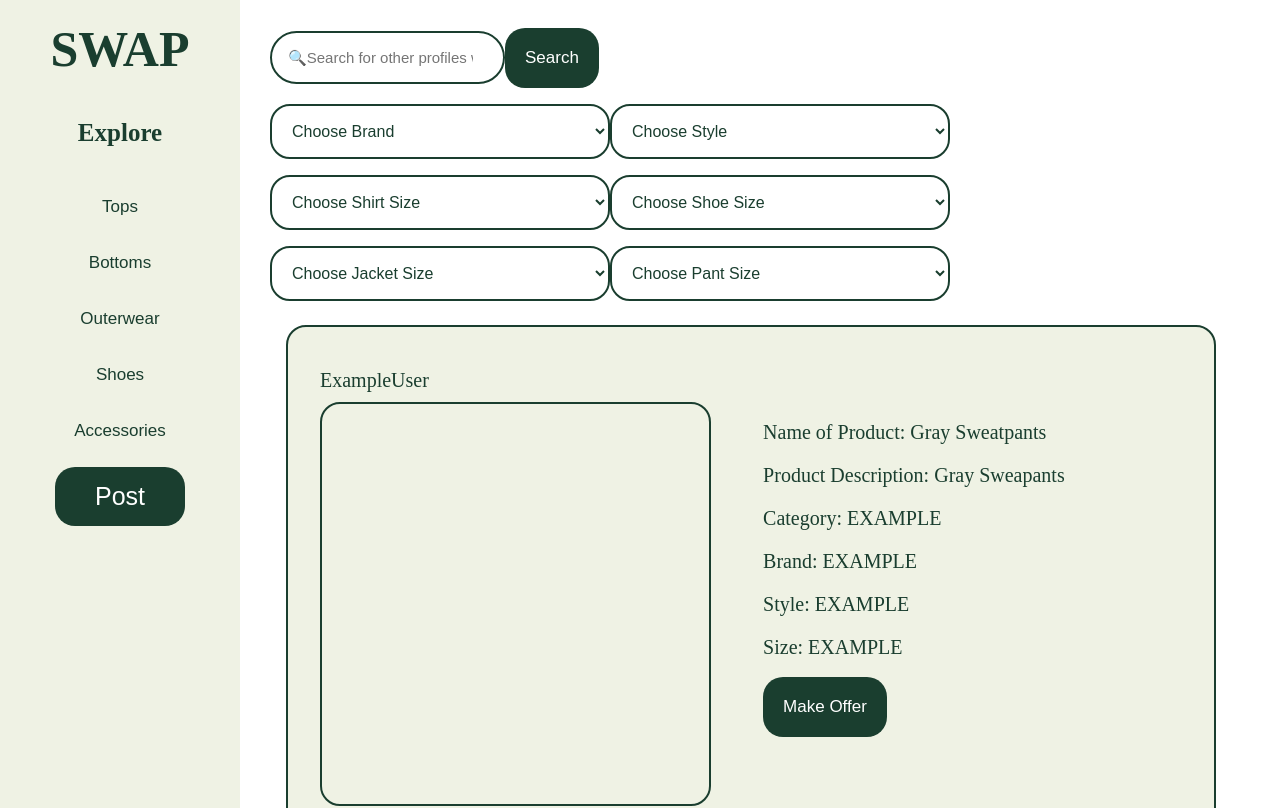
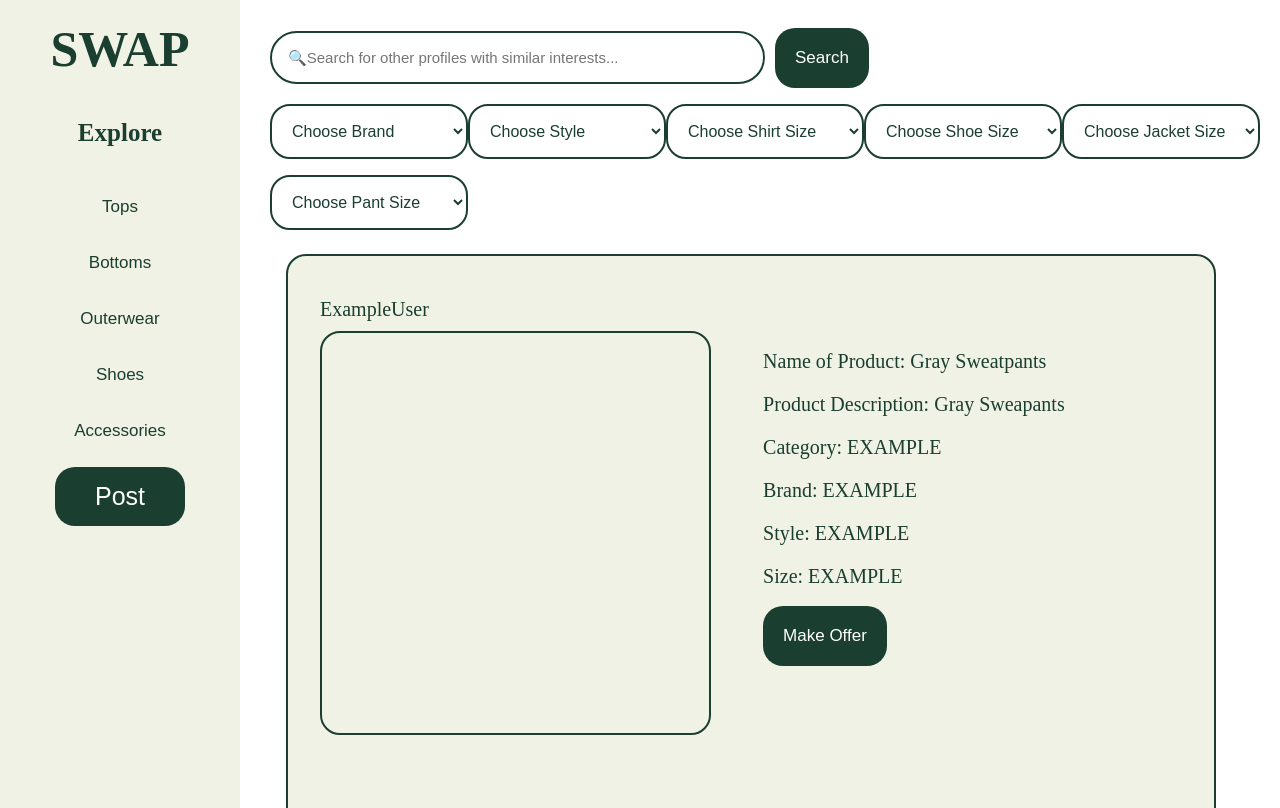
Before and after one commit to isba1/SWAP, a React (Create React App) app in the folder client/: page /home in a window 1280 px wide. Shown: the top 808 px of the page. Built offline with nearby package versions, Linux system fonts and the light colour scheme.

Commit message:
Added some styling

```diff
--- a/client/src/Home/components/Homebar.js
+++ b/client/src/Home/components/Homebar.js
@@ -58,15 +58,16 @@ function HomeBar() {
   return (
       <div>
         <header>
-          <div className="search-bar">
+          <div>
             <input
                 id="search"
                 type="search"
                 placeholder="&#x1F50D;Search for other profiles with similar interests..."
                 value={searchInput}
                 onChange={(e) => setSearchInput(e.target.value)}
+                className="searchbarinput"
             />
-            <button onClick={handleSearch}>Search</button>
+            <button className="searchbutton" onClick={handleSearch}>Search</button>
           </div>
           <div className="filter-container">
             {/* Brands filter */}
--- a/client/src/Home/components/homescreen.css
+++ b/client/src/Home/components/homescreen.css
@@ -68,6 +68,21 @@ body{
 .search {
     position: relative;
     width: 80%;
+}
+
+.namebutton{
+    margin-left: 10px;
+}
+.searchbutton{
+    margin-left: 10px;
+}
+.searchbarinput{
+    width: 50%;
+}
+select {
+    height: 55px;
+    font-size: 10px;
+    max-width: 20%;
 }
 
 /* .search-bar input {
--- a/client/src/OfferUI/NameList.js
+++ b/client/src/OfferUI/NameList.js
@@ -4,9 +4,9 @@ import axios from 'axios';
 function NameList({array, toggle, post, myid}) {
 
   const handleButtonClick = async (name, item) =>{
-    console.log(`Button Clicked for ${name}`);
+    //console.log(`Button Clicked for ${name}`);
     //not sure if I have to convert ID for post of not
-    console.log(item.postID);
+    //console.log(item.postID);
     //temp is supposted to be the postID of the post you chose to offer
     try{
       await axios.post(`http://localhost:8080/offer/makeOffer?sellerPostID=${post.postID}&sellerUserID=${post.userID}&buyerPostID=${item.postID}&buyerUserID=${myid}`);
@@ -27,7 +27,7 @@ function NameList({array, toggle, post, myid}) {
   return (
     <div>
       {array.map((item, index) => (
-        <button key={index} onClick={() => handleButtonClick(item.name, item)}>
+        <button className='namebutton' key={index} onClick={() => handleButtonClick(item.name, item)}>
           <img src={item.base64Images[0]} alt={item.name}/>
         </button>
       ))}
--- a/client/src/ProfilePage/Profile.js
+++ b/client/src/ProfilePage/Profile.js
@@ -28,15 +28,14 @@ function ProfilePage (){
                 setLoading(false);
             });
         }
-    }, []);
-
-    const loadMorePosts = () =>{
-        if (loadedPosts < myposts.length){
-            setLoadedPosts((prevLoadedPosts) => prevLoadedPosts + 1);
-        }
-    };
+    }, [data, userID]);
 
     useEffect(() => {
+        const loadMorePosts = () =>{
+            if (loadedPosts < myposts.length){
+                setLoadedPosts((prevLoadedPosts) => prevLoadedPosts + 1);
+            }
+        };
         const observer = new IntersectionObserver((entries) => {
           if (entries[0].isIntersecting) {
             //console.log('Element is intersecting');
```
